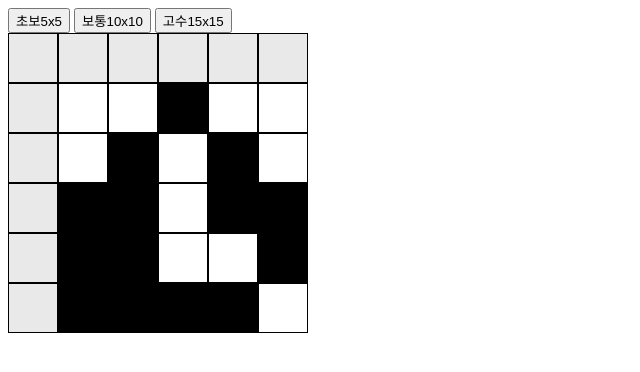
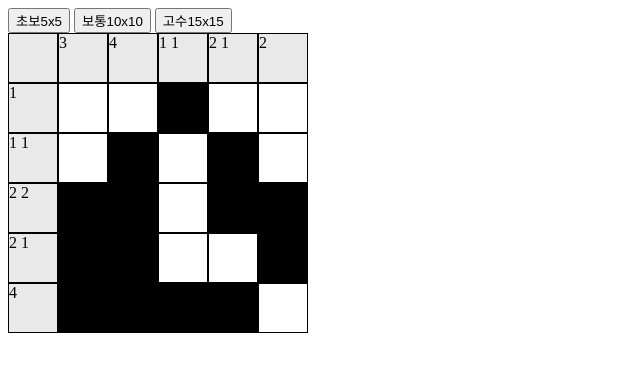
Before and after one commit to Ho-s/Vanilla-JS-Projects, a plain HTML site: page index.html in a window 1280 px wide. Both pictures are taken after a click on the button "초보5x5". Shown: the full height of the page, 0-640 px from the left. Drawn offline with Linux system fonts and the light colour scheme.

Commit message:
20201115

```diff
--- a/index.html
+++ b/index.html
@@ -11,6 +11,7 @@
     <button class='normal'>보통10x10</button>
     <button class='gosu'>고수15x15</button>
     <script src="script.js"></script>
+    <div id='test'></div>
 </body>
 
 </html>
--- a/script.js
+++ b/script.js
@@ -8,12 +8,16 @@ function addChoboEvent(){
         let rowIndex=1
         let cellIndex=1
         let n=0
+        let v=0
+        let blackWhite=[]
         const div=document.createElement('div')
         div.setAttribute('class','small')
         for(let i=0;i<36;i++){
             const block=document.createElement('div')
             if(i<7||i===12||i===18||i===24||i===30){
                 block.setAttribute('class','numbers')
+                block.id=v
+                v++
             }else{
                 let random=Math.floor(Math.random()*2)
                 if(random===0){
@@ -40,8 +44,50 @@ function addChoboEvent(){
 
             div.appendChild(block)
         }
-        console.log(nonogram)
         document.querySelector('body').appendChild(div)
+        for(let j=1;j<6;j++){
+            for(let i=0;i<25;i++){
+                if(nonogram[i][0]===j){
+                    if(nonogram[i][2]==='black'){
+                        blackWhite.push('1')
+                    }else{
+                        blackWhite.push('0')
+                    }
+                }
+            }
+            let test= document.getElementById(`${j+5}`)
+            test.textContent=blackWhite
+            test.textContent=test.textContent.replaceAll(',',' ')
+            test.textContent=test.textContent.replaceAll('1 1 1 1 1','5')
+            test.textContent=test.textContent.replaceAll('1 1 1 1','4')
+            test.textContent=test.textContent.replaceAll('1 1 1','3')
+            test.textContent=test.textContent.replaceAll('1 1','2')
+            test.textContent=test.textContent.replaceAll('0','')
+            blackWhite=[]
+        }
+        for(let j=1;j<6;j++){
+            for(let i=0;i<25;i++){
+                if(nonogram[i][1]===j){
+                    if(nonogram[i][2]==='black'){
+                        blackWhite.push('1')
+                    }else{
+                        blackWhite.push('0')
+                    }
+                }
+            }
+            let test= document.getElementById(`${j}`)
+            test.textContent=blackWhite
+            test.textContent=test.textContent.replaceAll(',',' ')
+            test.textContent=test.textContent.replaceAll('1 1 1 1 1','5')
+            test.textContent=test.textContent.replaceAll('1 1 1 1','4')
+            test.textContent=test.textContent.replaceAll('1 1 1','3')
+            test.textContent=test.textContent.replaceAll('1 1','2')
+            test.textContent=test.textContent.replaceAll('0','')
+            if(test.textContent===''){
+                test.textContent='0'
+            }
+            blackWhite=[]
+        }
     })
 }
 
--- a/style.css
+++ b/style.css
@@ -12,6 +12,11 @@
     border: 1px solid black;
 }
 
+.white,
+.black{
+    cursor: pointer;
+}
+
 .numbers{
     background-color: #e9e9e9;
 }
```
